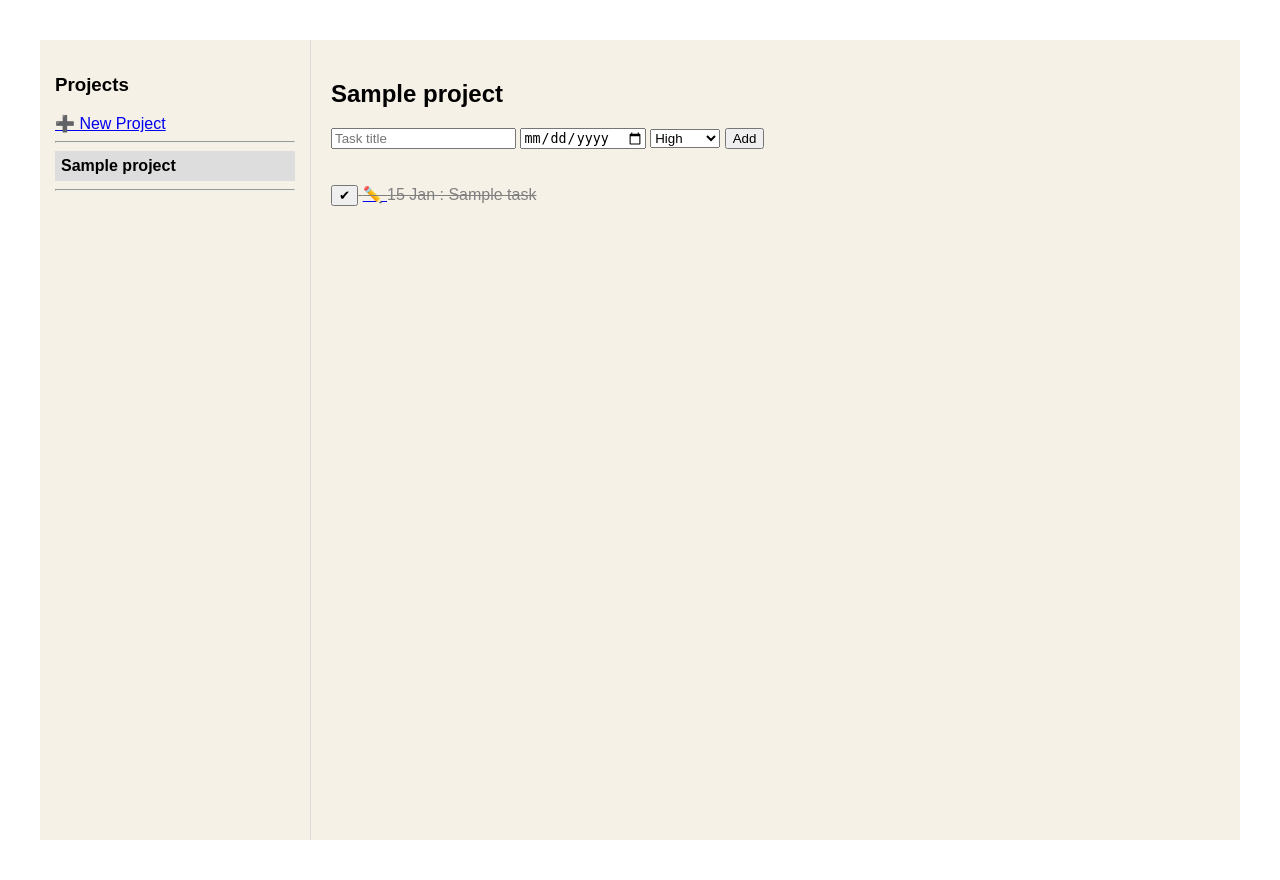
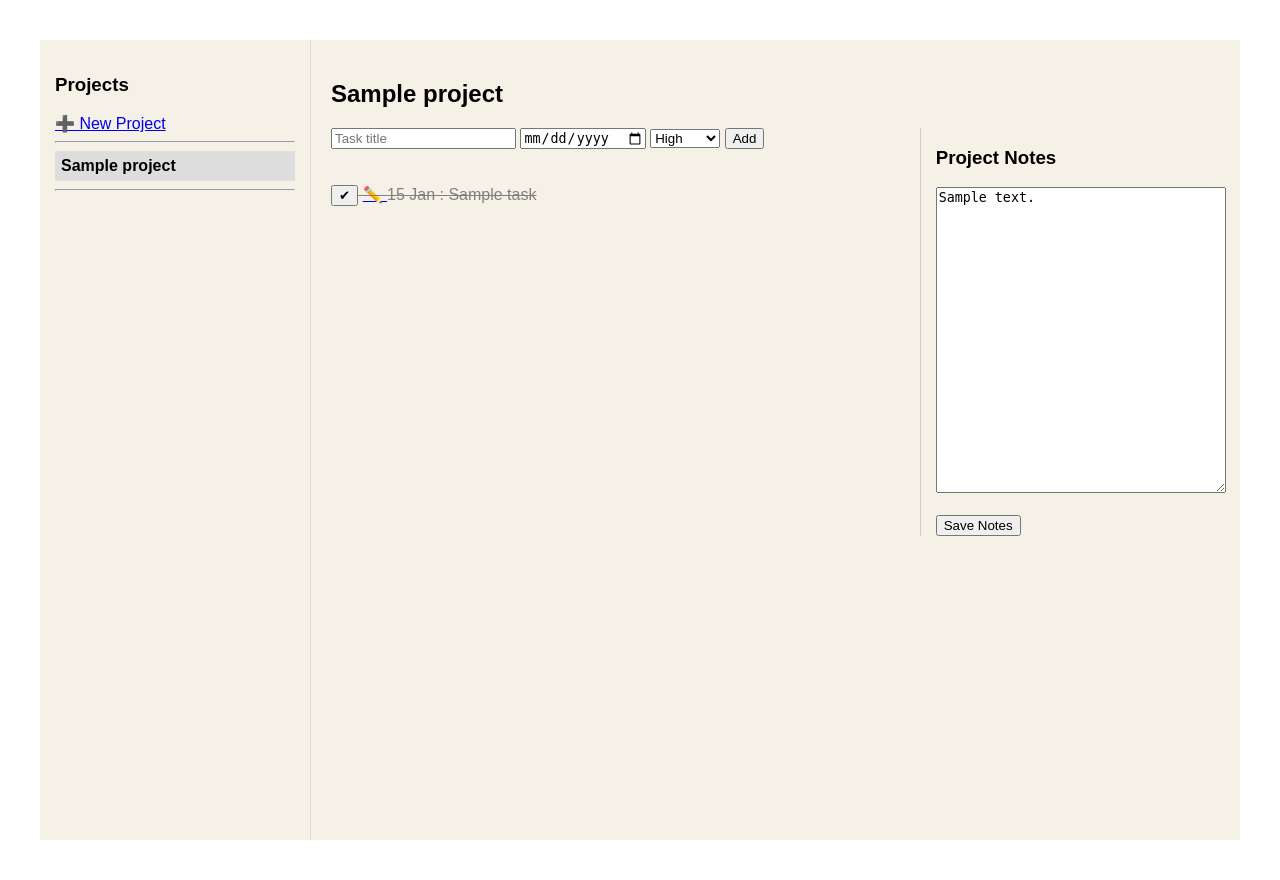
Before and after one commit to simrat-code/brainwave, a FastAPI app: page /projects/1 in a window 1280 px wide. Run offline with FastAPI, Linux system fonts and the light colour scheme; tables that the repository leaves empty hold one stand-in row (values such as "Sample post").

Commit message:
added Project Notes

```diff
--- a/main.py
+++ b/main.py
@@ -158,3 +158,15 @@ def update_task(
 
     db.commit()
     return RedirectResponse(f"/projects/{task.project_id}", status_code=303)
+
+
+@app.post("/projects/{project_id}/notes")
+def update_project_notes(
+    project_id: int,
+    notes: str = Form(""),
+    db: Session = Depends(get_db)
+):
+    project = db.query(Project).get(project_id)
+    project.notes = notes
+    db.commit()
+    return RedirectResponse(f"/projects/{project_id}", status_code=303)
--- a/models.py
+++ b/models.py
@@ -1,4 +1,4 @@
-from sqlalchemy import Column, Integer, String, Boolean, Date, ForeignKey
+from sqlalchemy import Column, Integer, String, Boolean, Date, ForeignKey, Text
 from sqlalchemy.orm import relationship
 from database import Base
 
@@ -8,6 +8,8 @@ class Project(Base):
     id = Column(Integer, primary_key=True, index=True)
     name = Column(String, nullable=False)
     status = Column(String, default="Active")
+
+    notes = Column(Text, default="")
 
     tasks = relationship("Task", back_populates="project", cascade="all, delete")
 
--- a/static/style.css
+++ b/static/style.css
@@ -28,6 +28,26 @@ ul {
 
 li {
     line-height: 1.5;
+}
+
+.project-body {
+    display: flex;
+    gap: 20px;
+}
+
+.tasks-panel {
+    flex: 2;
+}
+
+.notes-panel {
+    flex: 1;
+    border-left: 1px solid #ccc;
+    padding-left: 15px;
+}
+
+.notes-panel textarea {
+    width: 100%;
+    height: 300px;
 }
 
 .app-container {
--- a/templates/project.html
+++ b/templates/project.html
@@ -5,6 +5,10 @@
 
 <h2>{{ current_project.name }}</h2>
 
+<div class="project-body">
+
+     <!-- TASKS -->
+    <div class="tasks-panel">
         <!-- <h3>Add Task</h3> -->
         <form method="post" action="/projects/{{ current_project.id }}/tasks">
             <input name="title" placeholder="Task title" required>
@@ -40,6 +44,21 @@
             </li>
         {% endfor %}
         </ul>
+    </div>
+
+    <!-- NOTES -->
+    <div class="notes-panel">
+        <h3>Project Notes</h3>
+
+        <form method="post" action="/projects/{{ current_project.id }}/notes">
+            <textarea name="notes"
+                      placeholder="Write notes here...">{{ current_project.notes }}</textarea>
+            <br><br>
+            <button>Save Notes</button>
+        </form>
+    </div>
+
+</div>
 
 {% else %}
     <p>Select a project from the left.</p>
```
Lines whose indentation alone changed are shown as unchanged.
